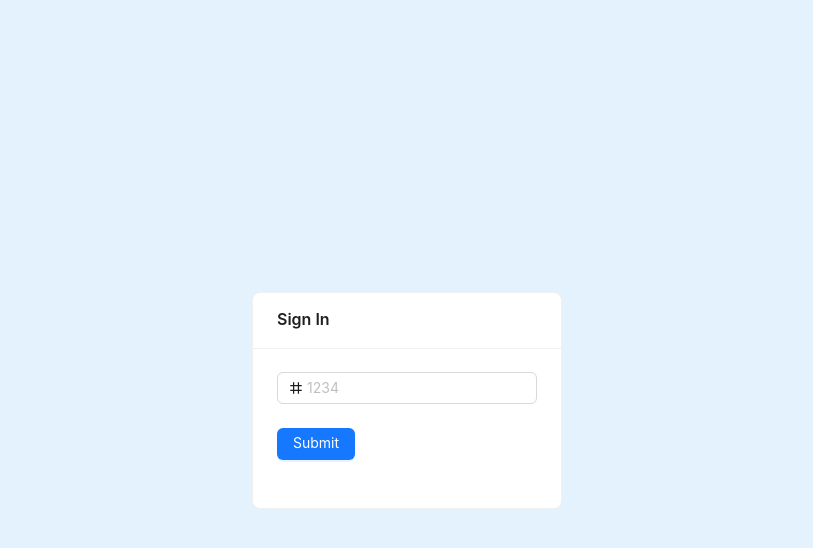
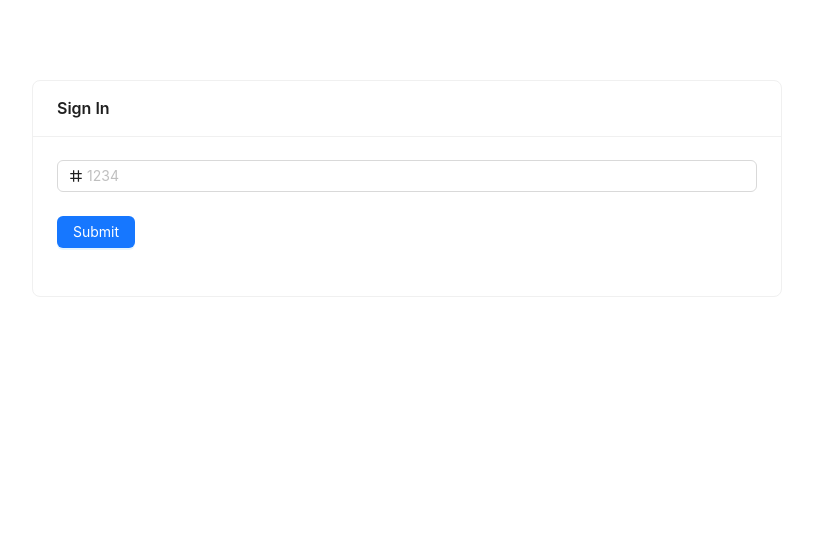
Before and after one commit to rafaelolal/capstone-client, a Next.js app: page / in a window 1280 px wide. Shown: the top 548 px of the page, without its empty margins (233-1046 px from the left). Built offline with nearby package versions, Linux system fonts and the light colour scheme.

Commit message:
improved container for all pages

```diff
--- a/pages/_app.tsx
+++ b/pages/_app.tsx
@@ -1,14 +1,12 @@
 import 'normalize.css'
 import type { AppProps } from 'next/app'
+import { AppWrapper } from '@/context/state'
 import styled from 'styled-components'
-import { AppWrapper } from '@/context/state'
 
 const Container = styled.div`
-  display: flex;
-  justify-content: center;
-  height: 100vh;
-  align-items: center;
-  background-color: #e3f2fd;
+  max-width: 750px;
+  margin: 48px auto;
+  padding: 32px;
 `
 
 export default function App({ Component, pageProps }: AppProps) {
```
